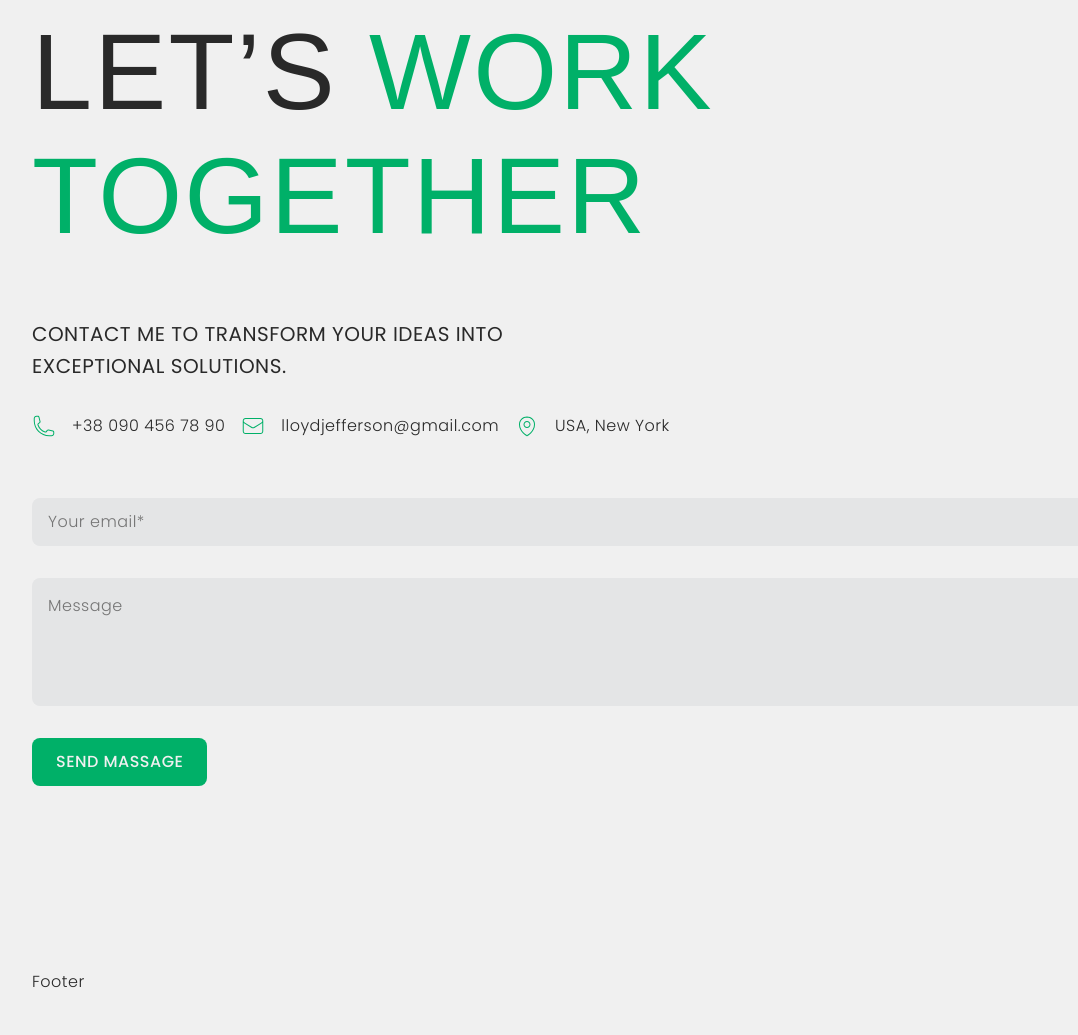
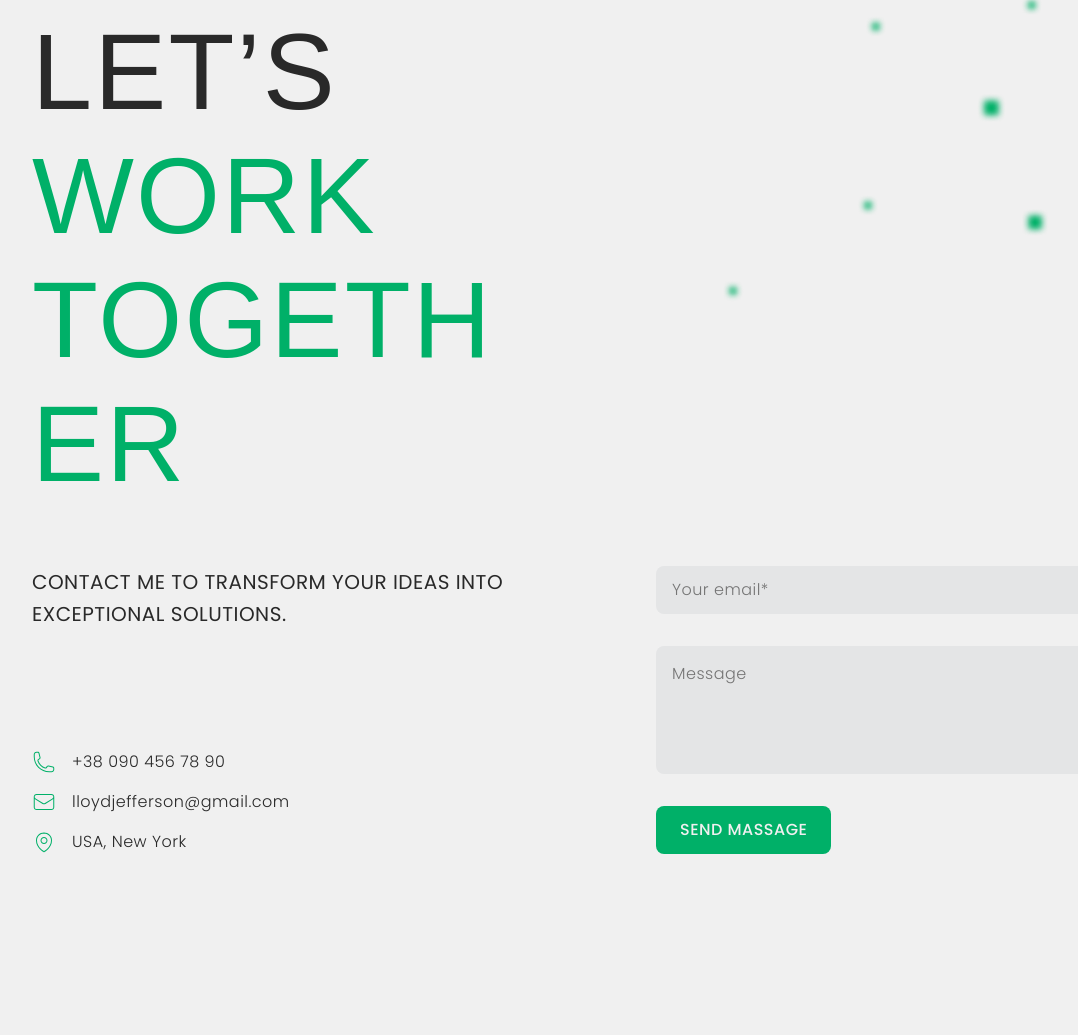
Before and after one commit to Valentyn-M/project-group-15_Portfolio, a website built with Vite: page src/index.html in a window 1280 px wide. Shown: the part 1938-2973 px from the top of the page, without its empty margins (0-1078 px from the left). Before the commit the page ends 2952 px from the top, so only its background shows below. Built offline with nearby package versions, Linux system fonts and the light colour scheme; files whose address does not match are found by name.

Commit message:
Complete css for pc

```diff
--- a/src/css/work-together.css
+++ b/src/css/work-together.css
@@ -6,11 +6,48 @@
 	.work-together {
 		margin-bottom: 124px;
 	}
+
+	.work-together-container {
+		position: relative;
+	}
+
+	.work-together-container::before {
+		content: '';
+		position: absolute;
+		top: -120px;
+		width: calc(100% - (32px * 2));
+		height: calc(100% + 120px);
+		background-image: url(../img/work-together/tablet/decor-bg_tab.png);
+		background-repeat: no-repeat;
+		background-position: top right;
+		background-size: 336px 260px;
+		z-index: -1;
+	}
+
+	@media (min-resolution: 192dpi) {
+		.work-together-container::before {
+			background-image: url(../img/work-together/tablet/decor-bg_tab@2x.png);
+		}
+	}
+
 }
 
 @media only screen and (min-width: 1280px) {
 	.work-together {
 		margin-bottom: 164px;
+	}
+
+	.work-together-container::before {
+		background-image: url(../img/work-together/pc/decor-bg_pc.png);
+		top: -116px;
+		height: calc(100% + 116px);
+		background-size: 526px 408px;
+	}
+
+	@media (min-resolution: 192dpi) {
+		.work-together-container::before {
+			background-image: url(../img/work-together/pc/decor-bg_pc@2x.png);
+		}
 	}
 }
 
@@ -33,6 +70,13 @@
 	}
 }
 
+@media only screen and (min-width: 1280px) {
+	.work-together-title {
+		margin-bottom: 60px;
+		max-width: 520px;
+	}
+}
+
 .work-together-body {
 	display: flex;
 	flex-direction: column;
@@ -45,6 +89,13 @@
 	}
 }
 
+@media only screen and (min-width: 1280px) {
+	.work-together-body {
+		flex-direction: row;
+		gap: 136px;
+	}
+}
+
 /* #region Contacts */
 
 .work-together-contacts {
@@ -52,6 +103,13 @@
 	flex-direction: column;
 	gap: 32px;
 	transition: color 0.3s ease
+}
+
+@media only screen and (min-width: 1280px) {
+	.work-together-contacts {
+		max-width: 488px;
+		gap: 120px;
+	}
 }
 
 .work-together-contacts-text {
@@ -79,6 +137,13 @@
 	.work-together-contacts-list {
 		display: flex;
 		flex-direction: row;
+	}
+}
+
+@media only screen and (min-width: 1280px) {
+	.work-together-contacts-list {
+		display: flex;
+		flex-direction: column;
 	}
 }
 
@@ -118,6 +183,12 @@ html._dark .work-together-contacts-link:focus {
 	display: flex;
 	flex-direction: column;
 	gap: 32px;
+}
+
+@media only screen and (min-width: 1280px) {
+	.work-together-form {
+		flex-grow: 1;
+	}
 }
 
 .work-together-input {
--- a/src/index.html
+++ b/src/index.html
@@ -12,7 +12,6 @@
 <body>
 
 	<load src="./partials/header.html" />
-
 	<main class="main">
 		<load src="./partials/hero.html" />
 		<load src="./partials/about-me.html" />
@@ -23,8 +22,8 @@
 		<load src="./partials/reviews.html" />
 		<load src="./partials/work-together.html" />
 	</main>
-
 	<load src="./partials/footer.html" />
+	<load src="./partials/modals.html" />
 
 	<button type="button" class="switch-theme-test">Switch theme</button>
 
```
Also changed, not shown: src/img/work-together/pc/decor-bg_pc.png (added), src/img/work-together/pc/decor-bg_pc@2x.png (added), src/img/work-together/tablet/decor-bg_tab.png (added), src/img/work-together/tablet/decor-bg_tab@2x.png (added), src/partials/modals.html (added).
